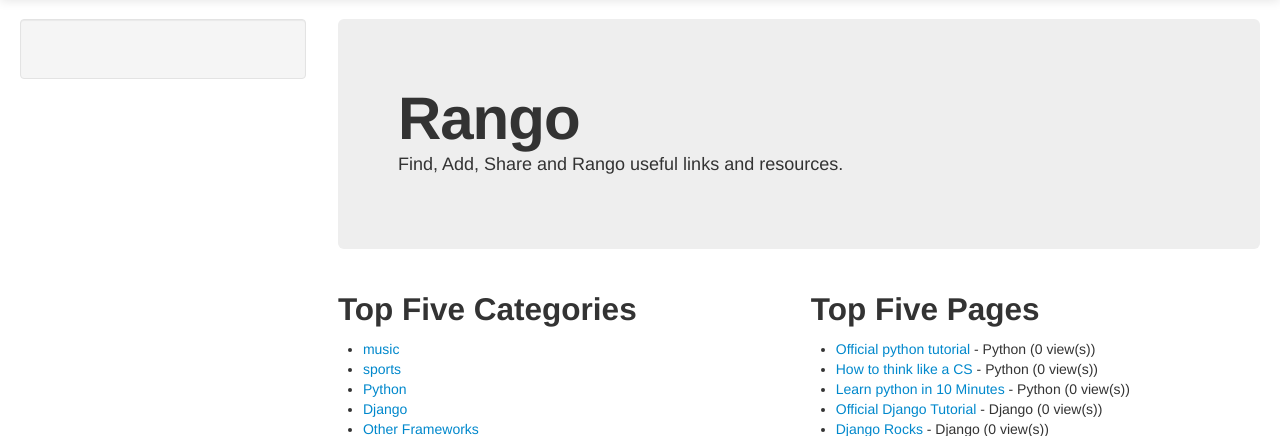
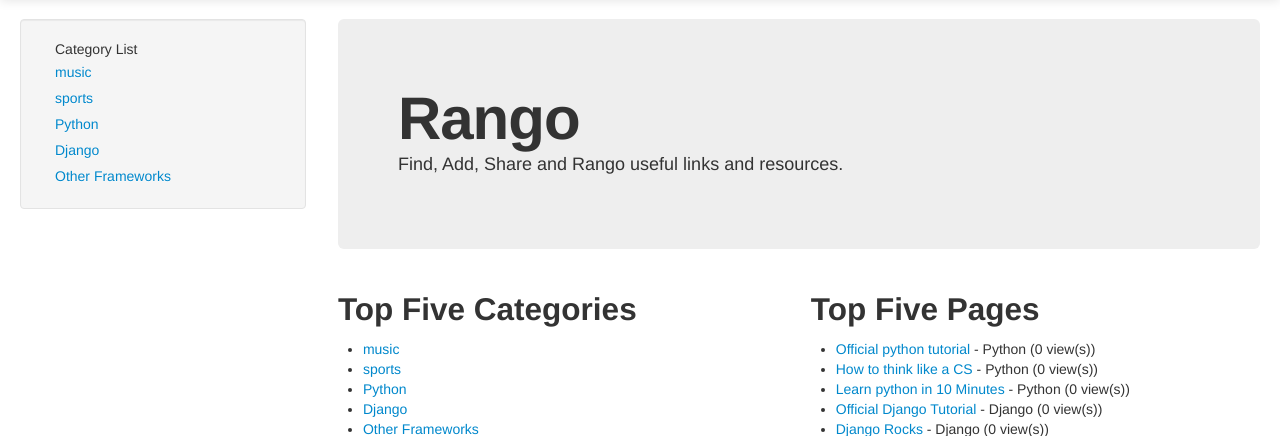
Before and after one commit to lefttree/tango_django_project, a Django app: page /rango/ in a window 1280 px wide. Shown: the part 41-477 px from the top of the page. Run offline with Django 3.2, Linux system fonts and the light colour scheme; data comes from the database, SQL or seed files in the repository; both versions use the stored data as it was after the commit; parts of the project's set-up code (start-up, migrations or seed data) failed here and were passed over; some libraries are stand-ins or nearby versions.

Commit message:
finish cat list in every page

```diff
--- a/rango/views.py
+++ b/rango/views.py
@@ -22,11 +22,12 @@ def index(request):
     context = RequestContext(request)
     #a dictionary that maps template variable names with python variables
     #query the database
-    category_list = Category.objects.all()
-    context_dict = {'categories': category_list}
+    #category_list = Category.objects.all()
+    cat_list = get_category_list()
+    context_dict = {'cat_list': cat_list}
 
-    for category in category_list:
-        category.url = category.name.replace(' ', '_')
+    #for category in category_list:
+    #    category.url = category.name.replace(' ', '_')
 
     page_list = Page.objects.order_by('-views')[:5]
     context_dict['pages'] = page_list
@@ -51,6 +52,7 @@ def index(request):
 
 def about(request):
     context = RequestContext(request)
+    cat_list = get_category_list()
 
     if request.session.get('visits'):
         count = request.session.get('visits')
@@ -58,6 +60,7 @@ def about(request):
         count = 0
     context_dict_about = {'aboutmessage': 'about what'}
     context_dict_about['count'] = count
+    context_dict_about['cat_list'] = cat_list
 
     #response_str = "This is the about page" + "<a href='/rango'>Rango</a>"
     return render_to_response('rango/about.html', context_dict_about, context)
@@ -65,6 +68,7 @@ def about(request):
 def add_category(request):
     #Get the context from the request
     context = RequestContext(request)
+    cat_list = get_category_list()
 
     #A HTTP POST?
     if request.method == 'POST':
@@ -82,12 +86,13 @@ def add_category(request):
         #request was not a POST, display the form to enter details
         form = CategoryForm()
 
-    return render_to_response('rango/add_category.html', {'form': form}, context)
+    return render_to_response('rango/add_category.html', {'form': form, 'cat_list': cat_list}, context)
 
 def add_page(request, category_name_url):
     context = RequestContext(request)
 
     category_name = category_name_url.replace('_', ' ')
+    cat_list = get_category_list()
     if request.method == 'POST':
         form = PageForm(request.POST)
         if form.is_valid():
@@ -113,14 +118,18 @@ def add_page(request, category_name_url):
     context_dict = {'category_name_url': category_name_url,
                     'category_name': category_name,
                     'form': form,
+                    'cat_list': cat_list,
                    }
     return render_to_response('rango/add_page.html', context_dict, context)
 
 def category(request, category_name_url):
    context = RequestContext(request)
    category_name = category_name_url.replace('_', ' ')
+   cat_list = get_category_list()
 
-   context_dict = {'category_name': category_name}
+   context_dict = {'category_name': category_name,
+                   'cat_list': cat_list
+                  }
    try:
         category = Category.objects.get(name=category_name)
         pages = Page.objects.filter(category=category)
@@ -172,8 +181,11 @@ def register(request):
         user_form = UserForm()
         profile_form = UserProfileForm()
 
+    cat_list = get_category_list()
+
     context_dict ={'user_form': user_form,
                    'profile_form': profile_form,
+                   'cat_list': cat_list,
                 }
 
     return render_to_response('rango/register.html', context_dict, context)
@@ -223,3 +235,20 @@ def search(request):
 
     context_dict={'result_list': result_list}
     return render_to_response('rango/search.html',context_dict, context )
+
+
+def get_category_list():
+   cat_list = Category.objects.all()
+
+   for cat in cat_list:
+        cat.url = encode_url(cat.name)
+   return cat_list
+
+def encode_url(name):
+    url = name.replace(' ', '_')
+
+    return url
+
+def decode_url(url):
+    name = url.replace('_', ' ')
+    return name
--- a/templates/rango/base.html
+++ b/templates/rango/base.html
@@ -49,6 +49,14 @@
 		    <div class="span3">
 			    <div class="well sidebar-nav">
 				    <!--- Empty for the timebeing -->
+				{% block sidebar %}
+				{% endblock %}
+				<div id="cats">
+					{% if cat_list %}
+						<ul class="nav nav-list"><li>Category List</li></ul>
+						{% include 'rango/category_list.html' with cat_list=cat_list %}
+					{% endif %}
+				</div>
 			    </div>
 			    <!--/.well -->
 		    </div>
--- /dev/null
+++ b/templates/rango/category_list.html
@@ -0,0 +1,9 @@
+<ul class="nav nav-list">
+	{% if cat_list %}
+		{% for cat in cat_list %}
+			<li><a href="/rango/category/{{ cat.url }}">{{ cat.name }}</a></li>
+		{% endfor %}
+	{% else %}
+		<li>No categories at present. </li>
+	{% endif %}
+</ul>
--- a/templates/rango/index.html
+++ b/templates/rango/index.html
@@ -15,9 +15,9 @@
 	<div class='row-fluid'>
 		<div class='span6'>
 			<h2>Top Five Categories</h2>
-			{% if categories %}
+			{% if cat_list %}
 			<ul>
-				{% for category in categories %}
+				{% for category in cat_list %}
 				<li><a href="/rango/category/{{ category.url }}">{{ category.name }}</a></li>
 				{% endfor %}
 			</ul>
```
Also changed, not shown: rango.db.
